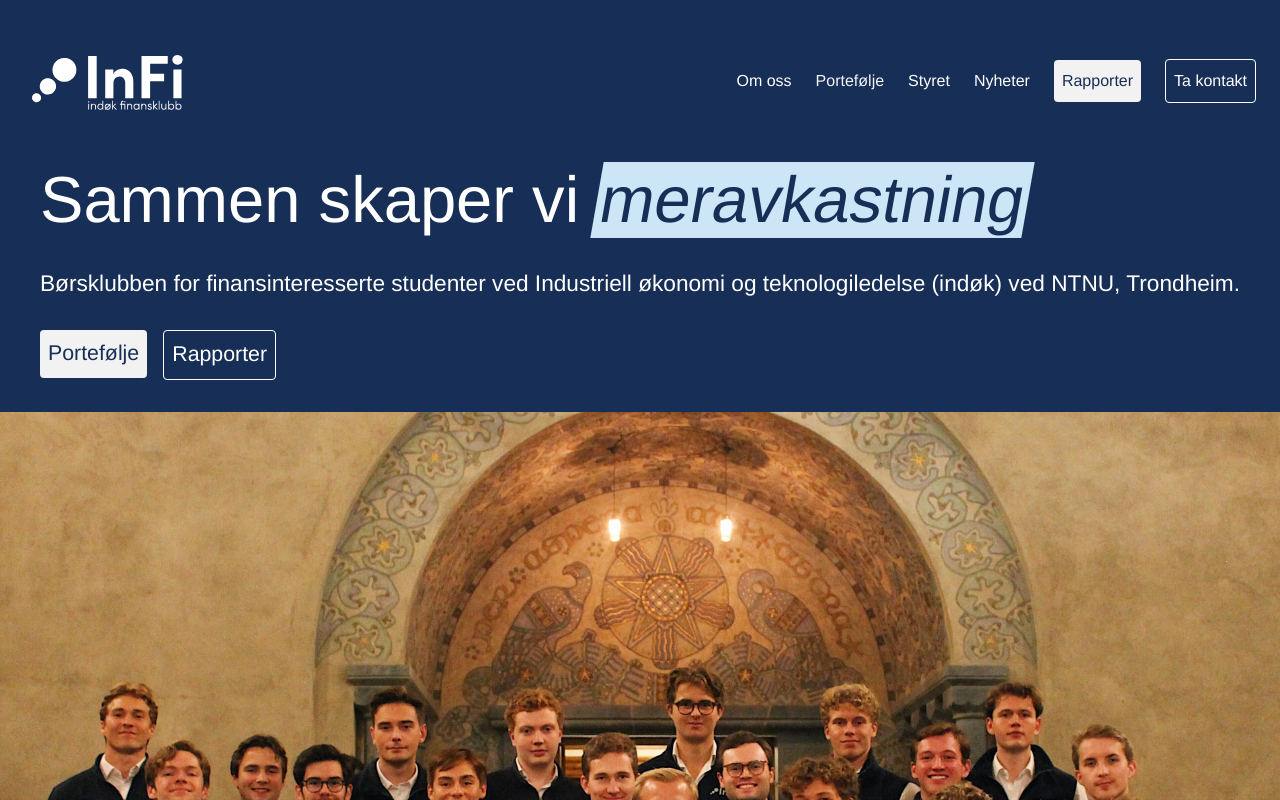
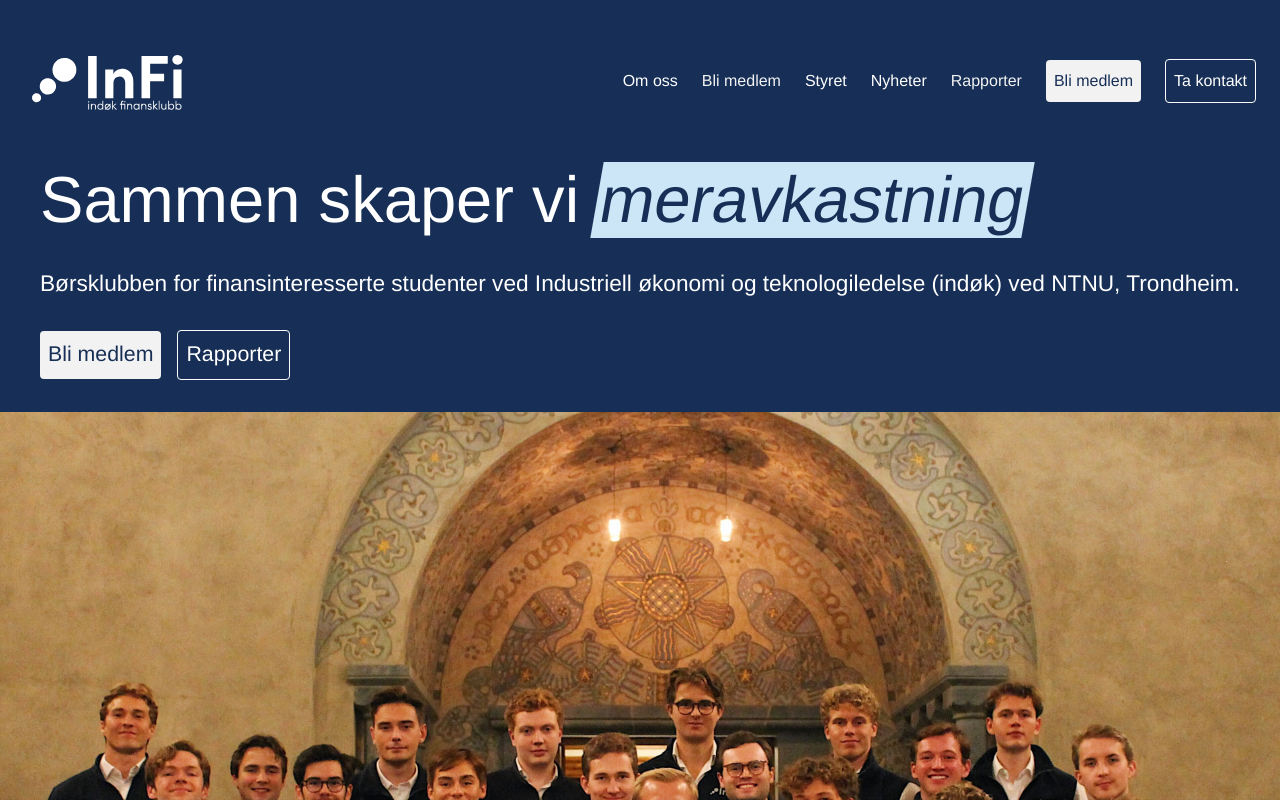
Before and after one commit to indokfinans/nettside, a React (Create React App) app in the folder frontend/: page /home in a window 1280 px wide. Shown: the top 800 px of the page. Built offline with nearby package versions, Linux system fonts and the light colour scheme; no server answers.

Commit message:
add q2 2025 and "Bli medlem" buttons

```diff
--- a/frontend/src/components/MainPageLanding.tsx
+++ b/frontend/src/components/MainPageLanding.tsx
@@ -54,8 +54,10 @@ const MainPageLanding = () => {
               økonomi og teknologiledelse (indøk) ved NTNU, Trondheim.
             </Typography>
             <Stack direction="row" spacing={2}>
-              <CustomLink id="/portfolio">
-                <ButtonBase>
+              <ButtonBase
+                component="a"
+                href="https://docs.google.com/forms/d/e/1FAIpQLSe2nrnZ7QlwlWOFkWsctT9rQ-kwGCED4bHXv3K4geLH1rGPCw/viewform"
+              >
                 <Box
                   sx={{
                     bgcolor: "secondary.main",
@@ -64,10 +66,9 @@ const MainPageLanding = () => {
                     borderRadius: 1,
                   }}
                 >
-                    <Typography variant="body1">Portefølje</Typography>
+                  <Typography variant="body1">Bli medlem</Typography>
                 </Box>
               </ButtonBase>
-              </CustomLink>
               <CustomLink id="publications">
                 <ButtonBase>
                   <Box
--- a/frontend/src/components/Navbar.tsx
+++ b/frontend/src/components/Navbar.tsx
@@ -1,33 +1,31 @@
-import React, { useState, useEffect, useRef } from "react";
+import ArrowUpwardIcon from "@mui/icons-material/ArrowUpward";
+import MenuIcon from "@mui/icons-material/Menu";
 import {
   AppBar,
-	Toolbar,
-	Typography,
+  Box,
   Button,
-	Link,
-	Box,
+  ButtonBase,
+  Drawer,
   IconButton,
-	Drawer,
-	useMediaQuery,
   List,
   ListItem,
   ListItemText,
-	ButtonBase
+  Toolbar,
+  Typography,
+  useMediaQuery,
 } from "@mui/material";
-import MenuIcon from "@mui/icons-material/Menu";
+import Fab from "@mui/material/Fab";
 import { useTheme } from "@mui/material/styles";
+import React, { useEffect, useRef, useState } from "react";
+import { useNavigate } from "react-router-dom";
+import { animateScroll as scroll } from "react-scroll";
 import logo from "../resources/images/logo.svg";
-import { useNavigate } from "react-router-dom";
-import { animateScroll as scroll } from 'react-scroll';
-import Fab from '@mui/material/Fab';
-import ArrowUpwardIcon from '@mui/icons-material/ArrowUpward';
 
 import { CustomLink } from "./Link";
 
 const scrollToTop = () => {
   scroll.scrollToTop();
 };
-
 
 const logo_box = (
   <Box
@@ -39,8 +37,7 @@ const logo_box = (
       width: { xs: "88px", sm: "165px" },
     }}
   />
-)
-
+);
 
 interface NavbarProps {
   onHeightChange: (height: string) => void;
@@ -53,7 +50,6 @@ const Navbar: React.FC<NavbarProps> = ({ onHeightChange }) => {
   const [mobileOpen, setMobileOpen] = useState(false);
   const navbarRef = useRef<HTMLDivElement>(null);
   const [showScrollTop, setShowScrollTop] = useState(false);
-
 
   const handleDrawerToggle = () => {
     setMobileOpen(!mobileOpen);
@@ -68,13 +64,13 @@ const Navbar: React.FC<NavbarProps> = ({ onHeightChange }) => {
   useEffect(() => {
     const checkScrollTop = () => {
       if (!showScrollTop && window.pageYOffset > 400) {
-				setShowScrollTop(true)
+        setShowScrollTop(true);
       } else if (showScrollTop && window.pageYOffset <= 400) {
-				setShowScrollTop(false)
+        setShowScrollTop(false);
       }
     };
-		window.addEventListener('scroll', checkScrollTop)
-		return () => window.removeEventListener('scroll', checkScrollTop)
+    window.addEventListener("scroll", checkScrollTop);
+    return () => window.removeEventListener("scroll", checkScrollTop);
   }, [showScrollTop]);
 
   const drawer = (
@@ -94,8 +90,11 @@ const Navbar: React.FC<NavbarProps> = ({ onHeightChange }) => {
           </CustomLink>
         </ListItem>
         <ListItem button>
-					<CustomLink id="/portfolio" onClick={handleDrawerToggle}>
-						<ListItemText primary="Portefølje" />
+          <CustomLink
+            id="https://docs.google.com/forms/d/e/1FAIpQLSe2nrnZ7QlwlWOFkWsctT9rQ-kwGCED4bHXv3K4geLH1rGPCw/viewform"
+            onClick={handleDrawerToggle}
+          >
+            <ListItemText primary="Bli medlem" />
           </CustomLink>
         </ListItem>
         <ListItem button>
@@ -157,16 +156,14 @@ const Navbar: React.FC<NavbarProps> = ({ onHeightChange }) => {
               </Drawer>
               <Button
                 onClick={() => navigate("/home")}
-								style={{ marginLeft: 'auto' }}
+                style={{ marginLeft: "auto" }}
               >
                 {logo_box}
               </Button>
             </>
           ) : (
             <>
-							<Button onClick={() => navigate("/home")}>
-								{logo_box}
-							</Button>
+              <Button onClick={() => navigate("/home")}>{logo_box}</Button>
               <Box
                 sx={{
                   ml: "auto",
@@ -184,13 +181,14 @@ const Navbar: React.FC<NavbarProps> = ({ onHeightChange }) => {
                     </Box>
                   </ButtonBase>
                 </CustomLink>
-								<CustomLink id="/portfolio">
-									<ButtonBase>
+                <ButtonBase
+                  component="a"
+                  href="https://docs.google.com/forms/d/e/1FAIpQLSe2nrnZ7QlwlWOFkWsctT9rQ-kwGCED4bHXv3K4geLH1rGPCw/viewform"
+                >
                   <Box sx={{ color: "secondary.main" }}>
-											<Typography variant="h6">Portefølje</Typography>
+                    <Typography variant="h6">Bli medlem</Typography>
                   </Box>
                 </ButtonBase>
-								</CustomLink>
                 <CustomLink id="board">
                   <ButtonBase>
                     <Box sx={{ color: "inherit" }}>
@@ -207,14 +205,36 @@ const Navbar: React.FC<NavbarProps> = ({ onHeightChange }) => {
                 </CustomLink>
                 <CustomLink id="publications">
                   <ButtonBase>
-										<Box sx={{ bgcolor: "secondary.main", color: "primary.main", p: 1, borderRadius: 1 }}>
+                    <Box sx={{ color: "secondary.main" }}>
                       <Typography variant="h6">Rapporter</Typography>
                     </Box>
                   </ButtonBase>
                 </CustomLink>
+                <ButtonBase
+                  component="a"
+                  href="https://docs.google.com/forms/d/e/1FAIpQLSe2nrnZ7QlwlWOFkWsctT9rQ-kwGCED4bHXv3K4geLH1rGPCw/viewform"
+                >
+                  <Box
+                    sx={{
+                      bgcolor: "secondary.main",
+                      color: "primary.main",
+                      p: 1,
+                      borderRadius: 1,
+                    }}
+                  >
+                    <Typography variant="h6">Bli medlem</Typography>
+                  </Box>
+                </ButtonBase>
                 <CustomLink id="contact">
                   <ButtonBase>
-										<Box sx={{ border: "1px solid", borderColor: "inherit", p: 1, borderRadius: 1 }}>
+                    <Box
+                      sx={{
+                        border: "1px solid",
+                        borderColor: "inherit",
+                        p: 1,
+                        borderRadius: 1,
+                      }}
+                    >
                       <Typography variant="h6">Ta kontakt</Typography>
                     </Box>
                   </ButtonBase>
@@ -225,7 +245,12 @@ const Navbar: React.FC<NavbarProps> = ({ onHeightChange }) => {
         </Toolbar>
       </AppBar>
       {showScrollTop && (
-				<Fab color="secondary" aria-label="scroll back to top" onClick={scrollToTop} sx={{ position: 'fixed', bottom: 16, right: 16 }}>
+        <Fab
+          color="secondary"
+          aria-label="scroll back to top"
+          onClick={scrollToTop}
+          sx={{ position: "fixed", bottom: 16, right: 16 }}
+        >
           <ArrowUpwardIcon />
         </Fab>
       )}
```
Also changed, not shown: 1 other file (tests, documents, lock files or other folders). Lines whose indentation alone changed are shown as unchanged.
